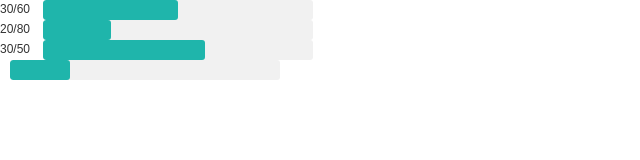
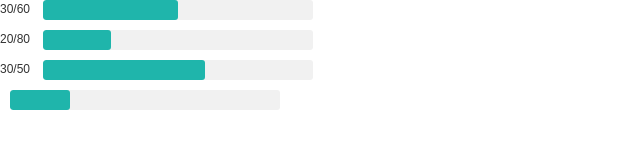
Before and after one commit to livi12/ui-progress, a plain HTML site: page index.html in a window 1280 px wide. Shown: the whole page, without its empty margins (0-640 px from the left). Drawn offline with nearby package versions, Linux system fonts and the light colour scheme.

Commit message:
add ui-progress

```diff
--- a/global.css
+++ b/global.css
@@ -27,6 +27,6 @@ legend{margin-left:20px; color:#777; font-size:14px; font-weight:bold;}
 li img{vertical-align:middle;}
 input[type="reset"]::-moz-focus-inner, input[type="button"]::-moz-focus-inner, input[type="submit"]::-moz-focus-inner, input[type="file"] > input[type="button"]::-moz-focus-inner{border:none;padding:0;}
 
-
+.progress-wrap li{margin-bottom:10px;}
 .progress-wrap .progress-bar{background-color: #f1f1f1;position:relative;margin: 0 10px;height:20px;border-radius:3px;overflow:hidden;width: 270px;display: inline-block;vertical-align: middle;}
 .progress-wrap .progress-bar .bar{position: absolute;background-color:#1fb5ab;height:100%;border-radius:3px;}
```
